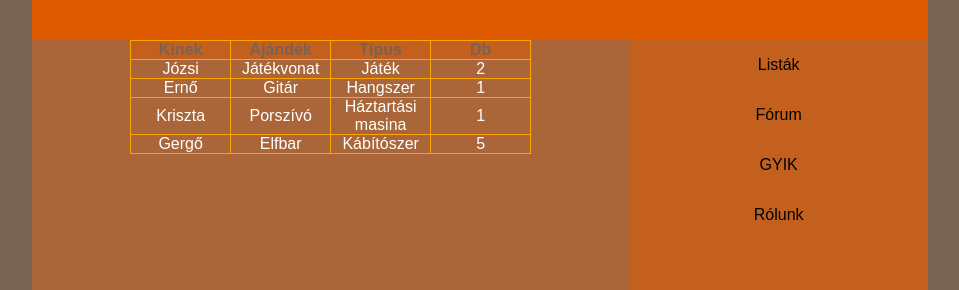
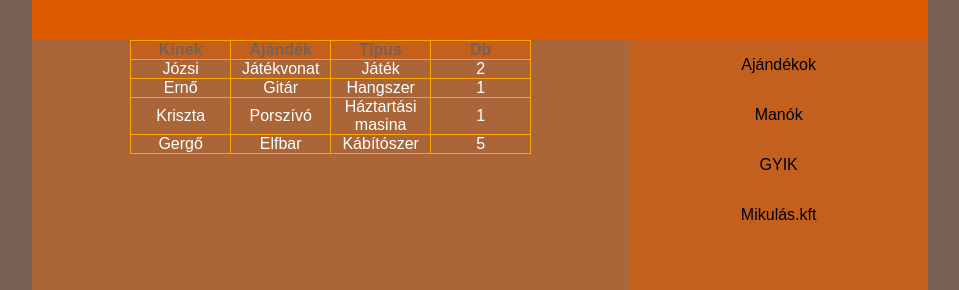
Before and after one commit to KAkos27/kollab, a plain HTML site: page index.html in a window 1280 px wide. Shown: the top 290 px of the page, without its empty margins (160-1119 px from the left). Drawn offline with Linux system fonts and the light colour scheme.

Commit message:
menuk szerkesztese

```diff
--- a/index.html
+++ b/index.html
@@ -46,10 +46,10 @@
       <nav>
         <ul>
           <li>
-            <a href="#">Listák</a>
-            <a href="#">Fórum</a>
+            <a href="index.hmtl">Ajándékok</a>
+            <a href="tablazat.html">Manók</a>
             <a href="#">GYIK</a>
-            <a href="#">Rólunk</a>
+            <a href="#">Mikulás.kft</a>
           </li>
         </ul>
       </nav>
```
Also changed, not shown: tablazat.html (+3 -3 lines).
